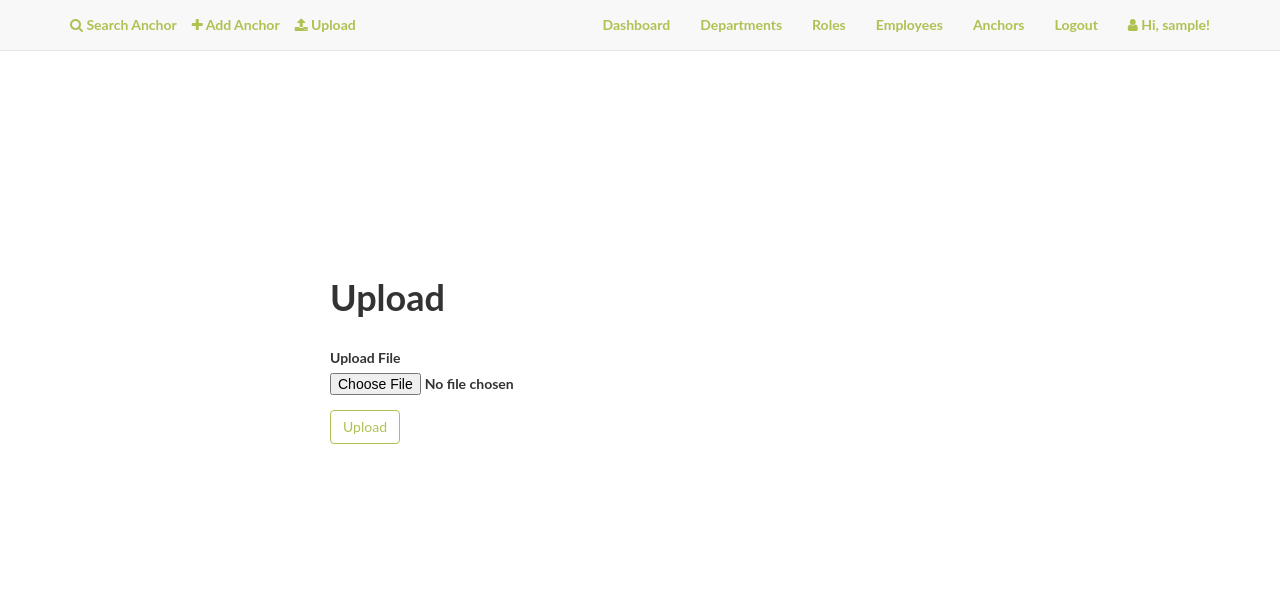
After one commit to nayamama/hr_project, a Flask app: page /admin/upload in a window 1280 px wide. The commit adds this page. Shown: the top 610 px of the page. Run offline with Flask 2, Linux system fonts and the light colour scheme; a user stored in the database is signed in; tables that the repository leaves empty hold one stand-in row (values such as "Sample post"); parts of the project's set-up code (start-up, migrations or seed data) failed here and were passed over; some libraries are stand-ins or nearby versions.

Commit message:
add upload raw_data to database function

```diff
--- a/app/admin/forms.py
+++ b/app/admin/forms.py
@@ -49,7 +49,7 @@ class AnchorForm(FlaskForm):
     live_time = DecimalField('Live Time', validators=[validators.Optional()])
     live_session = SelectField(
         'Live Session',
-        choices=[('morning', 'Morning'), ('afternoon', 'Afternoon'), ('evening', 'Evening'), ('night', 'Night')]
+        choices=[('', '---'),('morning', 'Morning'), ('afternoon', 'Afternoon'), ('evening', 'Evening'), ('night', 'Night')]
     )
     percentage = DecimalField('Proportion of Commission', validators=[validators.Optional()])
     ace_anchor_or_not = BooleanField('Whether Ace anchor or not', validators=[validators.Optional()])
@@ -84,3 +84,10 @@ class PayrollForm(FlaskForm):
     ace_anchor_or_not = BooleanField('Whether Ace anchor or not', validators=[validators.Optional()])
     salary = DecimalField('Salary', validators=[validators.optional()])
     comment = TextAreaField('Comments')
+
+class UploadForm(FlaskForm):
+    """
+    Form to upload monthly report
+    """
+    upload_file = FileField()
+    submit = SubmitField('Upload')
--- a/app/admin/views.py
+++ b/app/admin/views.py
@@ -1,11 +1,17 @@
+# -*- coding: UTF-8 -*-
 import os
 from flask import abort, flash, redirect, render_template, url_for, request
 from flask_login import current_user, login_required
 from werkzeug.utils import secure_filename
 import datetime
+import string
+import pandas as pd
+from sqlalchemy import create_engine
+import psycopg2
+import re
 
 from . import admin
-from forms import DepartmentForm, RoleForm, EmployeeAssignForm, AnchorForm, SearchForm
+from forms import DepartmentForm, RoleForm, EmployeeAssignForm, AnchorForm, SearchForm, UploadForm
 from .. import db
 from ..models import Department, Role, Employee, Anchor
 from helper import get_system_info
@@ -501,3 +507,36 @@ def search_result(query):
 def system_info():
     used_cpu_percent, used_disk_percent, free_disk_size = get_system_info()
     return render_template('admin/system.html', cpu=used_cpu_percent, disk=used_disk_percent, free=free_disk_size)
+
+@admin.route('/upload', methods=['POST', 'GET'])
+@login_required
+def upload():
+    """
+    upload monthly report to local host
+    """
+    check_admin()
+
+    form = UploadForm()
+    if form.validate_on_submit():
+        f = form.upload_file.data
+        #filename = secure_filename(f.filename)
+        # remove punctuation from file name
+        #filename = filename.translate(None, string.punctuation)
+        filename = f.filename
+        filename = filename.replace('-', '')
+        UPLOAD_FOLDER = '/home/qi/projects/maomao_files'
+        path_name = os.path.join(UPLOAD_FOLDER, filename)
+        if not os.path.exists(path_name):
+            f.save(path_name)
+        else:
+            flash("The file already exists.")
+            return render_template('admin/upload.html', form=form)
+
+        df = pd.read_excel(path_name, encoding = "utf-8")
+        df = df.rename(columns=lambda x: re.sub(u'\(元\)', '', x))
+        engine = create_engine('postgresql://stage_test:1234abcd@192.168.1.76:5432/stage_db')
+        df.to_sql(filename, engine)
+
+        flash('You have successfully upload the file.')
+        return render_template('admin/upload.html', form=form)
+    return render_template('admin/upload.html', form=form)
--- /dev/null
+++ b/app/templates/admin/upload.html
@@ -0,0 +1,24 @@
+{% extends "base.html" %}
+{% import "bootstrap/utils.html" as utils %}
+{% block title %}Upload File{% endblock %}
+{% import "bootstrap/wtf.html" as wtf %}
+{% block body %}
+<div class="content-section">
+ <div class="outer">
+    <div class="middle">
+      <div class="inner">
+				<br/>
+        {{ utils.flashed_messages() }}
+        <br/>
+        <div class="center">
+
+                <h1>Upload</h1>
+
+            <br/>
+            {{ wtf.quick_form(form) }}
+        </div>
+      </div>
+    </div>
+  </div>
+</div>
+{% endblock %}
--- a/app/templates/base.html
+++ b/app/templates/base.html
@@ -18,6 +18,7 @@
                   <span class="icon-bar"></span>
               </button>
               <!--<a class="navbar-brand topnav" href="{{ url_for('home.homepage') }}">Qi's Small Project</a>-->
+              {% if current_user.is_admin %}
                 <a class="navbar-brand topnav" href="{{ url_for('admin.search') }}">
                     <i class="fa fa-search"></i>
                     Search Anchor
@@ -30,6 +31,11 @@
                     <i class="fa fa-plus"></i>
                     Add Anchor
                 </a>
+                <a class="navbar-brand topnav" href="{{ url_for('admin.upload') }}">
+                    <i class="fa fa-upload"></i>
+                    Upload
+                </a>
+              {% endif %}
           </div>
           <div class="collapse navbar-collapse" id="bs-example-navbar-collapse-1">
               <ul class="nav navbar-nav navbar-right">
```
Also changed, not shown: requirements.txt (+23 -0 lines). Lines whose indentation alone changed are shown as unchanged.
